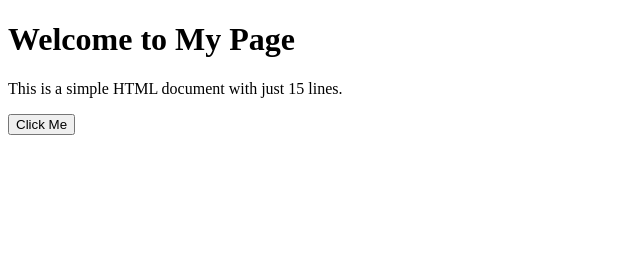
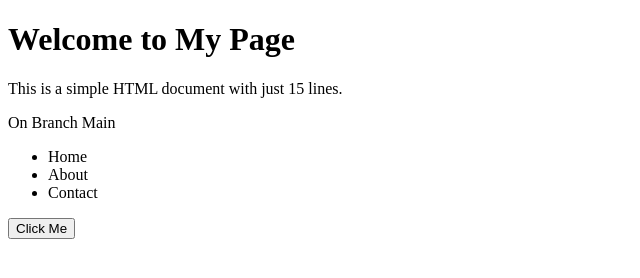
Before and after one commit to malathim2003/Assignment, a plain HTML site: page index.html in a window 1280 px wide. Shown: the whole page, without its empty margins (0-640 px from the left). Drawn offline with Linux system fonts and the light colour scheme.

Commit message:
added lists

```diff
--- a/index.html
+++ b/index.html
@@ -8,12 +8,12 @@
 <body>
     <h1>Welcome to My Page</h1>
     <p>This is a simple HTML document with just 15 lines.</p>
-
-    <!-- <ul>
+    <p>On Branch Main</p>
+    <ul>
         <li>Home</li>
         <li>About</li>
         <li>Contact</li>
-    </ul> -->
+    </ul>
 
     <button>Click Me</button>
 </body>
```
